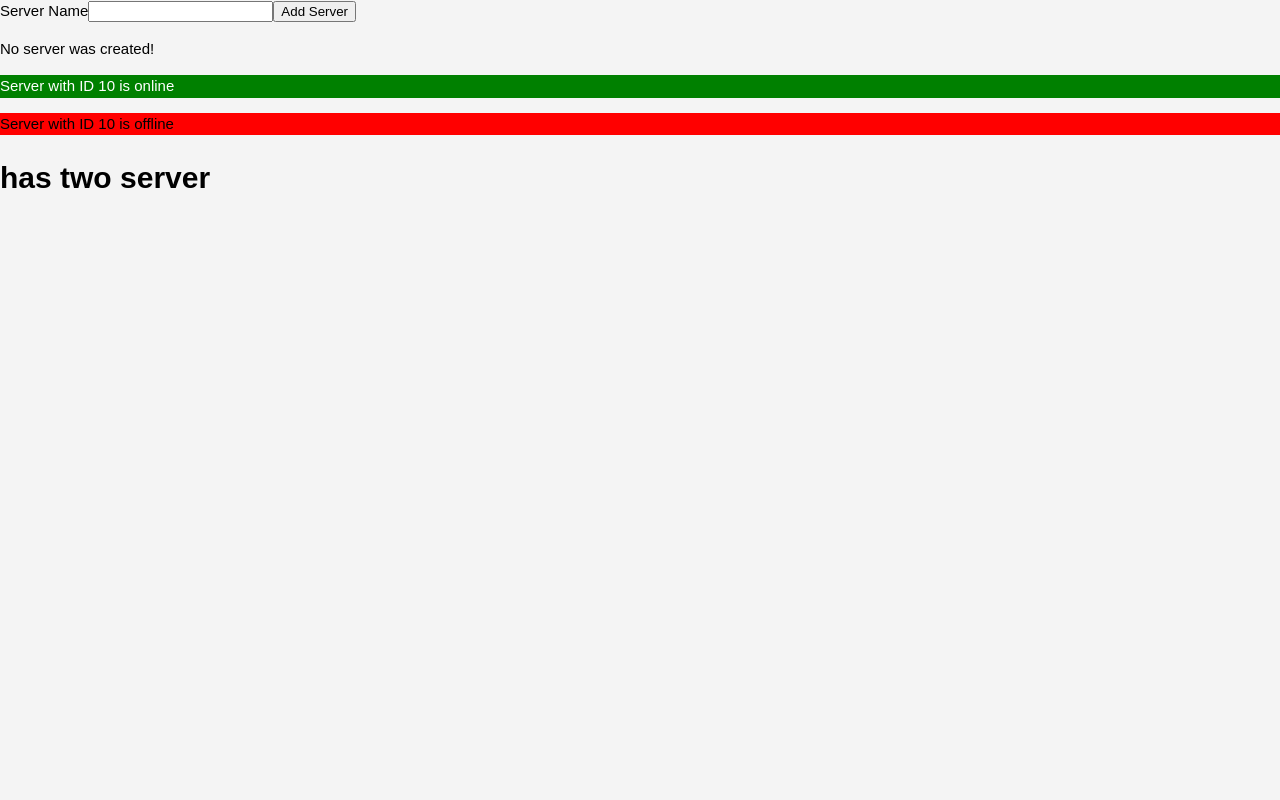
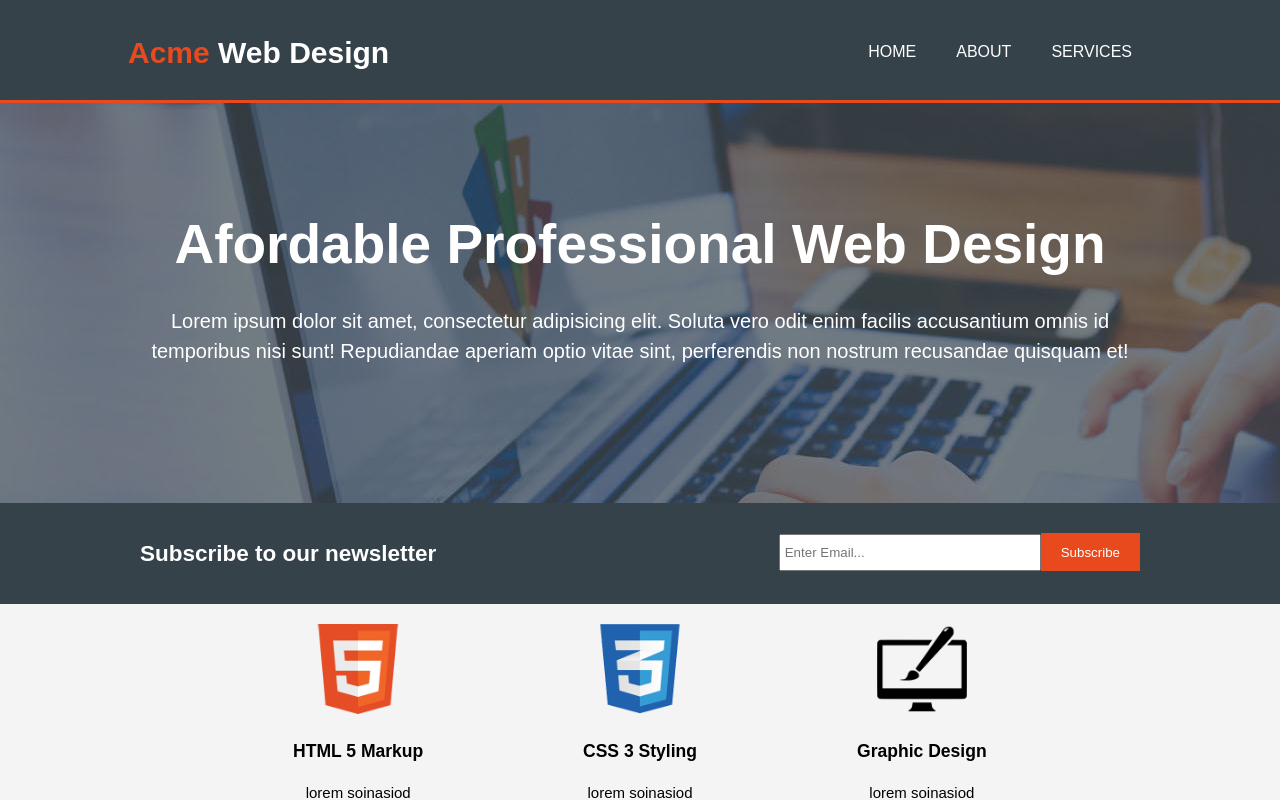
Before and after one commit to Frank-Bae/angular, an Angular app in the folder Angular/last-app/: page / in a window 1280 px wide. Shown: the top 800 px of the page. Built offline with nearby package versions, Linux system fonts and the light colour scheme.

Commit message:
finshied reviewing basic layout

```diff
--- a/Angular/last-app/src/app/app-routing.module.ts
+++ b/Angular/last-app/src/app/app-routing.module.ts
@@ -1,7 +1,10 @@
 import { NgModule } from '@angular/core';
 import { Routes, RouterModule } from '@angular/router';
+import { HomeComponent } from './home/home.component'
 
-const routes: Routes = [];
+const routes: Routes = [
+  { path: '', component: HomeComponent}
+];
 
 @NgModule({
   imports: [RouterModule.forRoot(routes)],
--- a/Angular/last-app/src/app/app.component.html
+++ b/Angular/last-app/src/app/app.component.html
@@ -1,4 +1,4 @@
-<!-- <header>
+<header>
   <div class="container">
     <div id="branding">
       <h1><span class="highlight">Acme</span> Web Design</h1>
@@ -11,10 +11,10 @@
       </ul>
     </nav>
   </div>
-</header> -->
+</header>
 
-<app-servers></app-servers>
-<!-- <app-home></app-home> -->
+<!-- <app-servers></app-servers> -->
+<app-home></app-home>
 
 
 
```
